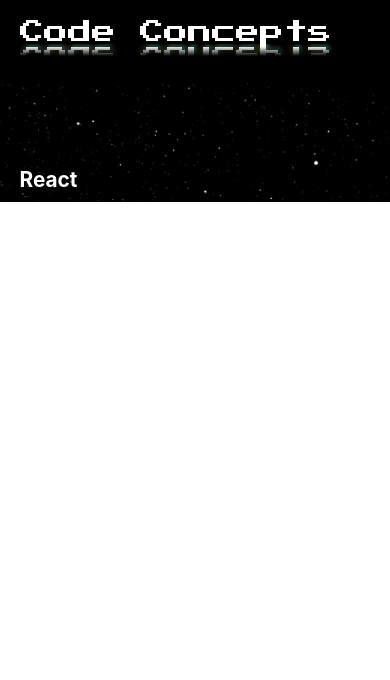
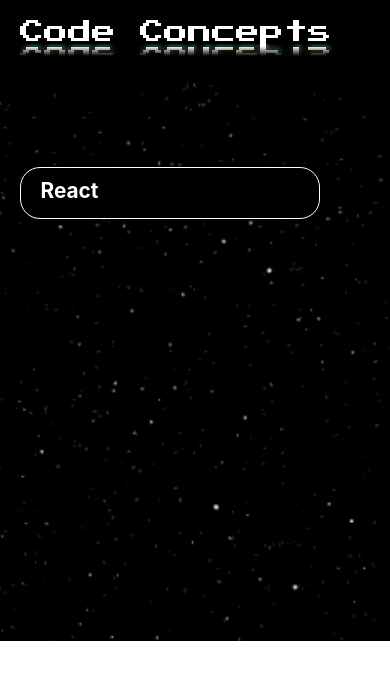
Before and after one commit to Tendaik96/ReactConcepts, a React (Create React App) app in the folder my-react-app/: page /concepts in a window 390 px wide. Shown: the top 680 px of the page. Built offline with nearby package versions, Linux system fonts and the light colour scheme.

Commit message:
working on menu bar still need to incorporate responsive design

```diff
--- a/my-react-app/src/Components/Concepts/Menu/Menu.module.css
+++ b/my-react-app/src/Components/Concepts/Menu/Menu.module.css
@@ -3,9 +3,14 @@
     display: flex;
     flex-direction: column;
     color:white;
-    gap: 10px;
+    gap: 5px;
     width: 300px;
 margin-left: 5vw;
+background-color: #000;
+border: solid #fff 1px;
+border-radius: 20px;
+padding: 10px 20px;
+margin-bottom: 50vh;
 }
 
 .selected{
@@ -24,9 +29,10 @@
 
 .openReact{
     height: 200px;
-    background-color: red;
     transition: height 1s ease;
     list-style: none;
+                    overflow: hidden;
+
 }
 
 .openReact > li:hover{
@@ -34,12 +40,14 @@
     cursor: pointer;
     transition: color 500ms ease;
 
+
 }
 
 .closeReact{
     height: 0;
         transition: height 1s ease;
             list-style: none;
+            overflow: hidden;
 
 
 }
--- a/my-react-app/src/Components/Concepts/Menu/Menu.tsx
+++ b/my-react-app/src/Components/Concepts/Menu/Menu.tsx
@@ -22,8 +22,8 @@
         <li> Code Splitting & Lazy Loading</li>
         <li>Redux Toolkit / Zustand</li>
       </ul>
-      {/*           <h4>Javascript</h4>
-          <h4>React</h4>
+      {/*
+      <h4>Javascript</h4>
           <h4>NodeJS</h4>
           <h4>CSS</h4>
  */}{" "}
```
